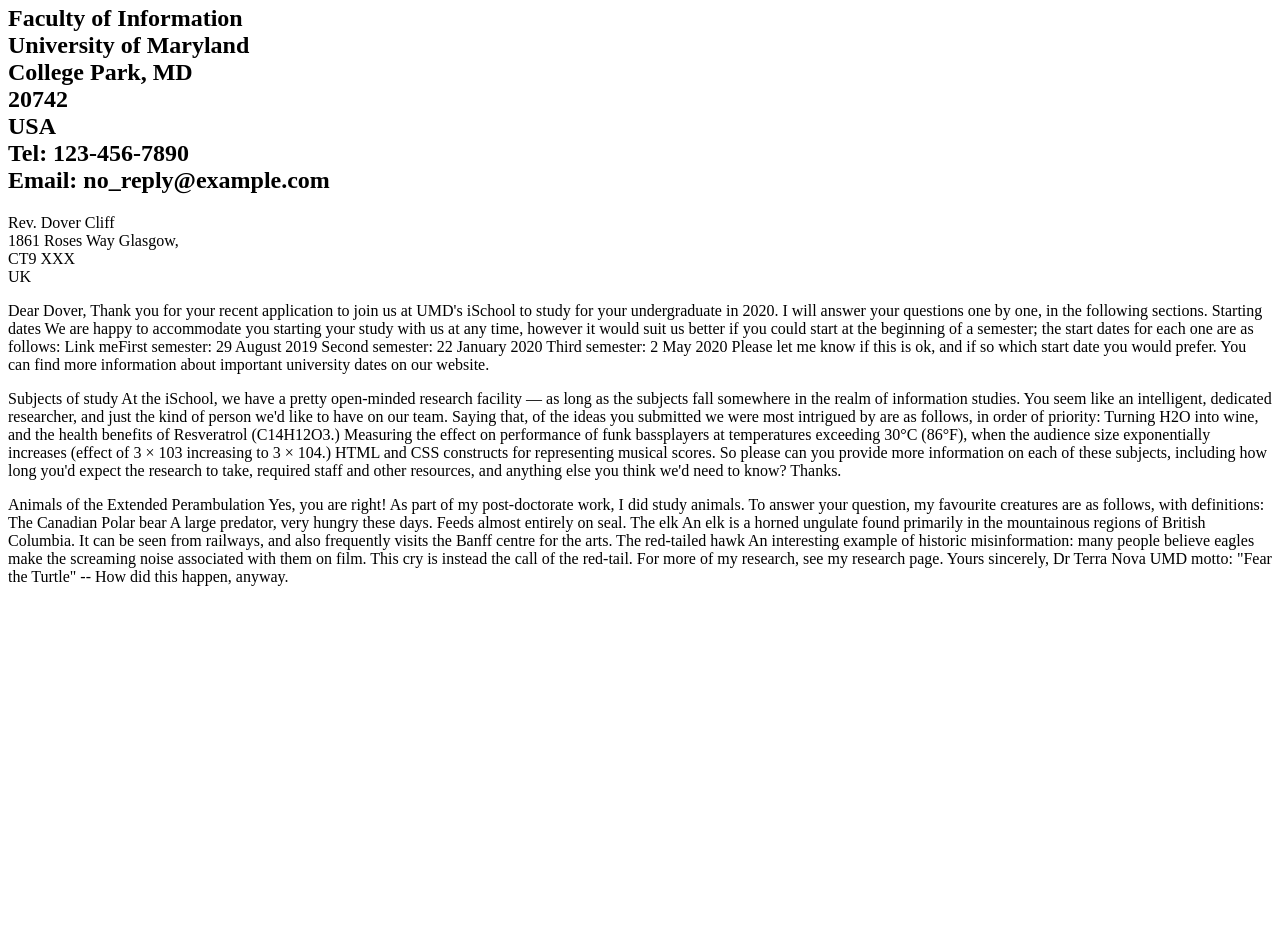
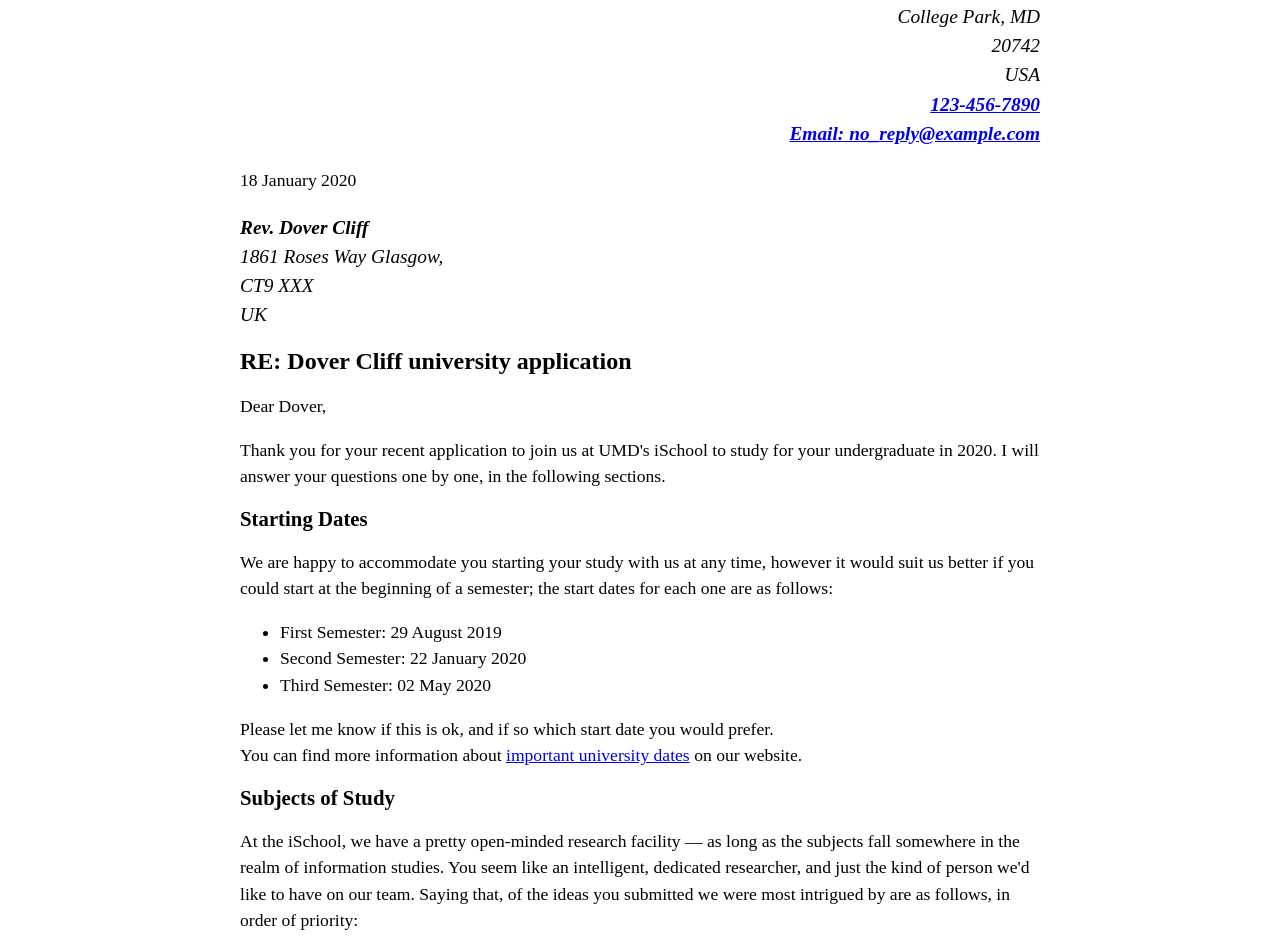
Before and after one commit to IMarshall98/IMarshall98.github.io, a plain HTML site: page work.html in a window 1280 px wide. Shown: the part 75-1017 px from the top of the page. Before the commit the page ends 800 px from the top, so only its background shows below. Drawn offline with Linux system fonts and the light colour scheme.

Commit message:
completing lab 2

```diff
--- /dev/null
+++ b/style.css
@@ -0,0 +1,24 @@
+body {
+    max-width: 800px;
+    margin: 0 auto;
+  }
+
+  .sender-column {
+    text-align: right;
+  }
+
+  h1 {
+    font-size: 1.5em;
+  }
+
+  h2 {
+    font-size: 1.3em;
+  }
+
+  p,ul,ol,dl,address {
+    font-size: 1.1em;
+  }
+
+  p, li, dd, dt, address {
+    line-height: 1.5;
+  }
--- a/work.html
+++ b/work.html
@@ -2,26 +2,79 @@
 <html lang="en">
 <head>
     <meta charset="utf-8">
+    <link href="style.css" rel="stylesheet">
     <meta name="Letter Author: Dr. Terra Nova">
+    <title>Imari's INST377 Letter Format</title>
 </head>
+
 <body>
-<h1 class="RE line">RE: Dover Cliff university application</h1>
-<h2>
-    <div class="address">Faculty of Information<br>
+    <address class="sender-column">
+        <p>
+        <!-- Note - Address tags require a paragraph tag inside them -->
+        <strong>Dr. Terra Nova</strong>
+        Faculty of Information<br>
         University of Maryland<br>
         College Park, MD<br>
         20742<br>
-        USA
-    </div>
-    <div class="phone">Tel: 123-456-7890</div>
-    <div class="email">Email: no_reply@example.com </div>
-</h2>
-<p class="To"> Rev. Dover Cliff <br>
-    1861 Roses Way Glasgow, <br>
-    CT9 XXX <br>
-    UK</p>
-<p class="Class start"> Dear Dover, Thank you for your recent application to join us at UMD's iSchool to study for your undergraduate in 2020. I will answer your questions one by one, in the following sections. Starting dates We are happy to accommodate you starting your study with us at any time, however it would suit us better if you could start at the beginning of a semester; the start dates for each one are as follows: Link meFirst semester: 29 August 2019 Second semester: 22 January 2020 Third semester: 2 May 2020 Please let me know if this is ok, and if so which start date you would prefer. You can find more information about important university dates on our website.</p>
-<p class="Study Subjects">Subjects of study At the iSchool, we have a pretty open-minded research facility — as long as the subjects fall somewhere in the realm of information studies. You seem like an intelligent, dedicated researcher, and just the kind of person we'd like to have on our team. Saying that, of the ideas you submitted we were most intrigued by are as follows, in order of priority: Turning H2O into wine, and the health benefits of Resveratrol (C14H12O3.) Measuring the effect on performance of funk bassplayers at temperatures exceeding 30°C (86°F), when the audience size exponentially increases (effect of 3 × 103 increasing to 3 × 104.) HTML and CSS constructs for representing musical scores. So please can you provide more information on each of these subjects, including how long you'd expect the research to take, required staff and other resources, and anything else you think we'd need to know? Thanks.</p>
-<p class="Exotic Dances">Animals of the Extended Perambulation Yes, you are right! As part of my post-doctorate work, I did study animals. To answer your question, my favourite creatures are as follows, with definitions: The Canadian Polar bear A large predator, very hungry these days. Feeds almost entirely on seal. The elk An elk is a horned ungulate found primarily in the mountainous regions of British Columbia. It can be seen from railways, and also frequently visits the Banff centre for the arts. The red-tailed hawk An interesting example of historic misinformation: many people believe eagles make the screaming noise associated with them on film. This cry is instead the call of the red-tail. For more of my research, see my research page. Yours sincerely, Dr Terra Nova UMD motto: "Fear the Turtle" -- How did this happen, anyway.</p>
-</body>
-</html>
+        USA<br>
+        <strong><a href="tel:+123-456-7890">123-456-7890</a></strong><br>
+        <strong><a href="mailto:no_reply@example.com">Email: no_reply@example.com</a></strong>
+        </p>
+    </address>
+
+    <p>
+        <time datetime= "2020-01-18">18 January 2020</time>
+    </p>
+
+    <address>
+        <p>
+        <strong>Rev. Dover Cliff</strong> <br>
+        1861 Roses Way Glasgow, <br>
+        CT9 XXX <br>
+        UK<br>
+        </p>
+    </address>
+
+    <h1 class="re">RE: Dover Cliff university application</h1>
+    <p> Dear Dover,</p>
+    <p> Thank you for your recent application to join us at UMD's iSchool to study for your undergraduate in 2020. I will answer your questions one by one, in the following sections.</p>
+
+    <h2> Starting Dates</h2>
+    <p>We are happy to accommodate you starting your study with us at any time, however it would suit us better if you could start at the beginning of a semester; the start dates for each one are as follows:</p>
+    <ul>
+        <li><time datetime= "2019-07-29">First Semester: 29 August 2019</time></li>
+        <li><time datetime= "2020-01-22">Second Semester: 22 January 2020</time></li>
+        <li><time datetime= "2020-05-02">Third Semester: 02 May 2020</time></li>
+    </ul>
+    <p> Please let me know if this is ok, and if so which start date you would prefer.<br>
+        You can find more information about <a href="#">important university dates</a> on our website.
+    </p>
+
+    <h2>Subjects of Study</h2>
+    <p>At the iSchool, we have a pretty open-minded research facility — as long as the subjects fall somewhere in the realm of information studies. You seem like an intelligent, dedicated researcher, and just the kind of person we'd like to have on our team. Saying that, of the ideas you submitted we were most intrigued by are as follows, in order of priority:</p>
+    <ol>
+            <li>Turning H2O into wine, and the health benefits of Resveratrol (C14H12O3.)</li>
+            <li>Measuring the effect on performance of funk bassplayers at temperatures exceeding 30°C (86°F), when the audience size exponentially increases (effect of 3 × 103 increasing to 3 × 104.)</li>
+            <li><abbr>HTML</abbr> and <abbr>CSS</abbr> constructs for representing musical scores.</li>
+    </ol>
+    <p> So please can you provide more information on each of these subjects, including how long you'd expect the research to take, required staff and other resources, and anything else you think we'd need to know? Thanks. </p>
+
+    <h2>Exotic DanceAnimals of the Extended Perambulation</h2>
+    <p> Yes, you are right! As part of my post-doctorate work, I did study animals. To answer your question, my favourite creatures are as follows, with definitions:</p>
+    <p>The Canadian Polar bear<br>
+        A large predator, very hungry these days. Feeds almost entirely on seal.</p>
+    <p>The elk<br>
+        An elk is a horned ungulate found primarily in the mountainous regions of British Columbia. It can be seen from railways, and also frequently visits the Banff centre for the arts.</p>
+    <p>The red-tailed hawk<br>
+        An interesting example of historic misinformation: many people believe eagles make the screaming noise associated with them on film. This cry is instead the call of the red-tail.</p>
+
+    <p></p>
+    <p class="reccom">For more of my research, <a href="#">see my research page.</a></p>
+
+    <p class="closing"> Yours sincerely,<br>
+    Dr Terra Nova<br>
+    UMD motto: "Fear the Turtle"<br>
+    -- How did this happen, anyway.
+    </p>
+    </body>
+    </html>
```
